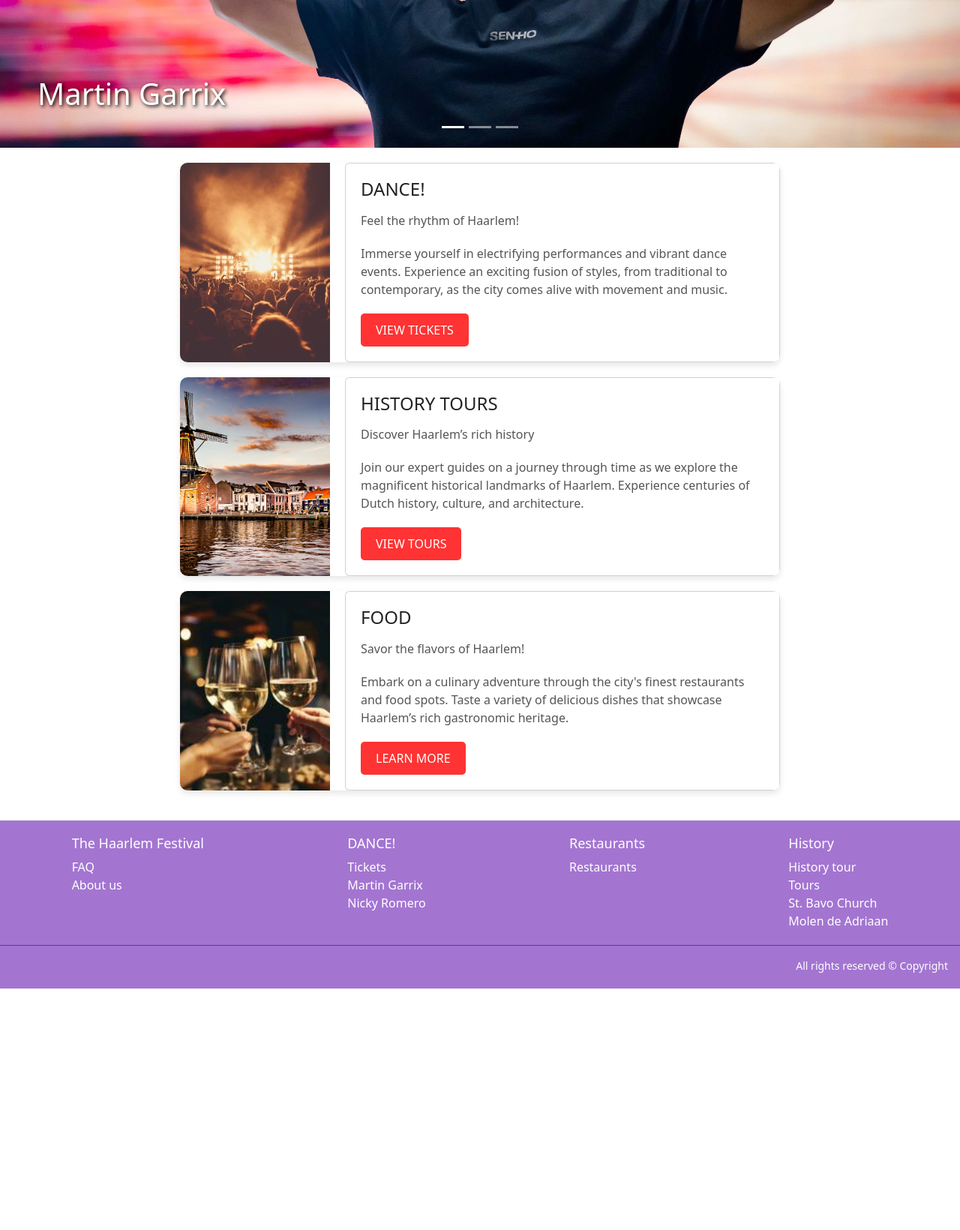
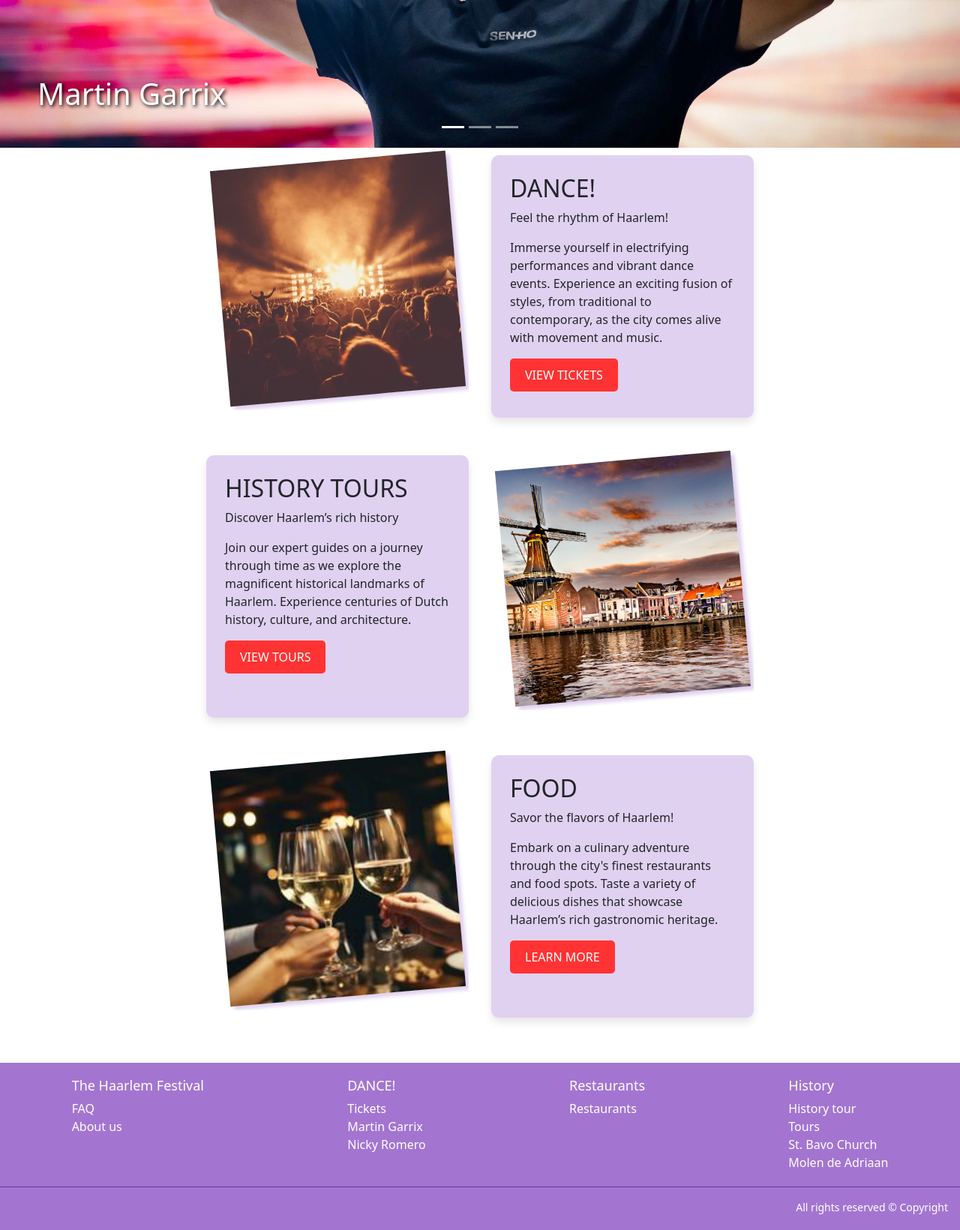
Before and after one commit to Juul-vde/Applicatie-ontwikkeling-Haarlem-Festival-2, a PHP site: page / in a window 1280 px wide. Shown: the part 492-2132 px from the top of the page at 75% size. Before the commit the page ends 1810 px from the top, so only its background shows below. Run offline with PHP 8.4, Linux system fonts and the light colour scheme.

Commit message:
Main page cards v3

```diff
--- a/app/public/css/style.css
+++ b/app/public/css/style.css
@@ -209,50 +209,53 @@ footer {
   object-position: center 30%;
 }
 
-.cards-container {
-  display: flex;
-  flex-direction: column;
-  gap: 20px;
-  justify-content: center;
-  align-items: center;
-  padding: 20px;
-}
-
 .card-container-flex {
   display: flex;
-  align-items: stretch; /* Ensure equal height */
-  width: 100%;
-  max-width: 800px; /* Adjust as needed */
-  gap: 20px;
-  background-color: #fff;
-  border-radius: 10px;
-  box-shadow: 0 4px 8px rgba(0, 0, 0, 0.1);
-  overflow: hidden;
+  justify-content: center;
+  margin-bottom: 30px;
+  gap: 30px;
+  align-items: center;
 }
 
 .card-image-box {
-  flex: 1;
-  min-width: 200px;
-  max-width: 200px;
+  width: 350px;
+  height: 350px;
   overflow: hidden;
+  margin-bottom: 20px;
+  display: flex;
+  justify-content: center;
+  align-items:  center;
 }
 
 .card-image {
-  width: 100%;
-  height: 100%;
+  width: 90%;
+  height: 90%;
   object-fit: cover;
+  transform: rotate(-5deg);
+  box-shadow: 5px 5px 5px #E0D1F0;
+  transition: transform 0.3s ease, box-shadow 0.3s ease;
 }
 
-.card {
-  flex: 2;
-  padding: 20px;
+.card-image-box:hover .card-image {
+  transform: rotate(0deg);
+  box-shadow: 5px 5px 5px #E0D1F0;
+}
+
+.info-card {
+  max-width: 350px;
+  height: 350px;
   display: flex;
   flex-direction: column;
   justify-content: center;
+  padding: 25px;
+  background-color: #E0D1F0;
+  box-shadow: 0 6px 12px rgba(0, 0, 0, 0.1);
+  border-radius: 10px;
+  text-align: left;
 }
 
 .card-text {
-  text-align: left;
+  flex: 1;
 }
 
 .card h2 {
@@ -263,7 +266,7 @@ footer {
 
 .card p {
   font-size: 1rem;
-  margin-bottom: 20px;
+  margin-bottom: 15px;
   color: #555;
 }
 
--- a/app/views/home/index.php
+++ b/app/views/home/index.php
@@ -54,7 +54,7 @@ include __DIR__ . '/../header.php';
                 <div class="card-image-box">
                     <img src="/media/dancecard.png" alt="Dance Image" class="card-image">
                 </div>
-                    <div class="card">
+                <div class="info-card">
                     <div class="card-text">
                         <h2>DANCE!</h2>
                         <p>Feel the rhythm of Haarlem!</p>
@@ -65,10 +65,7 @@ include __DIR__ . '/../header.php';
             </div>
 
             <div class="card-container-flex">
-                    <div class="card-image-box">
-                        <img src="/media/historycard.png" alt="History Image" class="card-image">
-                    </div>
-                    <div class="card">
+                <div class="info-card">
                     <div class="card-text">
                         <h2>HISTORY TOURS</h2>
                         <p>Discover Haarlem’s rich history</p>
@@ -76,13 +73,16 @@ include __DIR__ . '/../header.php';
                         <a href="#" class="cta-button">VIEW TOURS</a>
                     </div>
                 </div>
+                <div class="card-image-box">
+                    <img src="/media/historycard.png" alt="History Image" class="card-image">
+                </div>
             </div>
 
             <div class="card-container-flex">
                 <div class="card-image-box">
                     <img src="/media/foodcard.png" alt="Food Image" class="card-image">
                 </div>
-                    <div class="card">
+                <div class="info-card">
                     <div class="card-text">
                         <h2>FOOD</h2>
                         <p>Savor the flavors of Haarlem!</p>
@@ -92,6 +92,7 @@ include __DIR__ . '/../header.php';
                 </div>
             </div>
         </section>
+
     </main>
     <?php include_once __DIR__ . '/../footer.php'; ?>
 </body>
```
Lines whose indentation alone changed are shown as unchanged.
